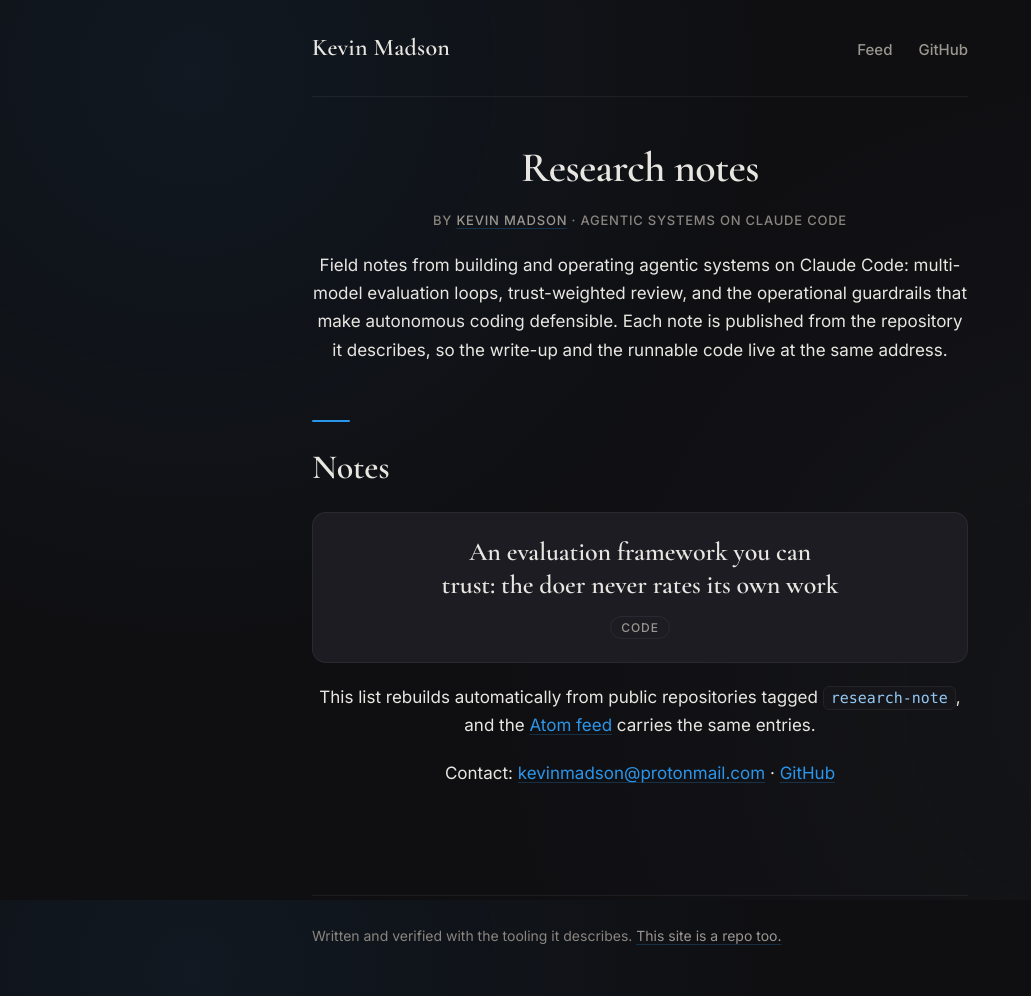
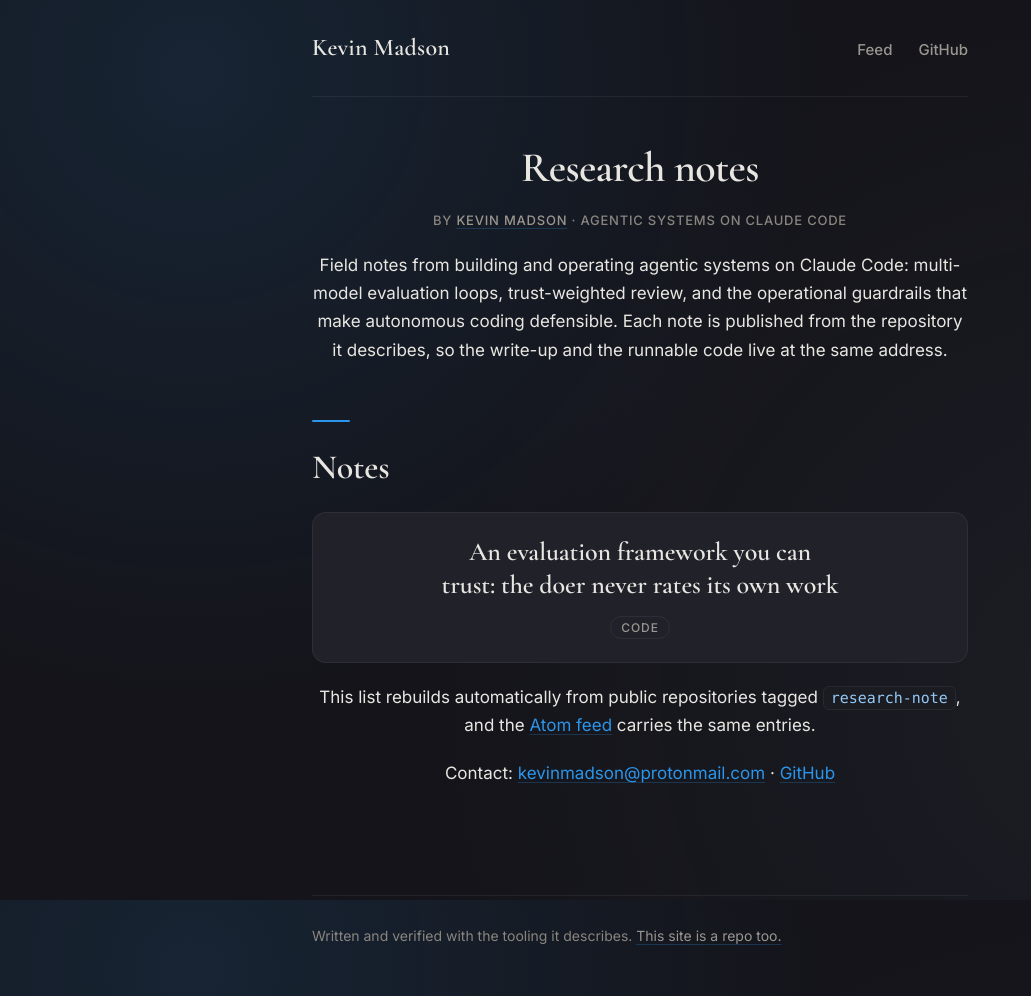
Before and after one commit to KiwiMaddog2020/kiwimaddog2020.github.io, a Jekyll site: the page built from index.md, in a window 1280 px wide. Shown: the whole page, without its empty margins (0-1031 px from the left). Built offline with Jekyll 4.4.1, drawn with Linux system fonts in a browser that asks for light colours; our own code applies the rules of GitHub Pages for plain Markdown files.

Commit message:
feat(design): lift the background, brighten the lighting, center the bio card
Raises the ink ground (--bg 0f0f12 -> 14141a, elevated/card lifted to match) so
the page reads less dark while keeping the dark vibe; boosts the radial washes
(more colour, a touch wider); centers blockquote text so the forwarded-reader
card and the pull-quotes sit centered.

```diff
--- a/assets/research-notes.css
+++ b/assets/research-notes.css
@@ -63,9 +63,9 @@
 }
 
 :root {
-  --bg: #0f0f12;
-  --bg-elevated: #16161a;
-  --bg-card: #1c1c22;
+  --bg: #14141a;
+  --bg-elevated: #1b1b22;
+  --bg-card: #21212a;
   --accent: #2a95ea;
   --accent-bright: #5aabf6;
   --accent-soft: #94c9f5;
@@ -97,8 +97,8 @@
   -webkit-font-smoothing: antialiased;
   -moz-osx-font-smoothing: grayscale;
   background-image:
-    radial-gradient(circle at 15% 8%, rgba(42, 149, 234, 0.07) 0%, transparent 42%),
-    radial-gradient(circle at 88% 78%, rgba(122, 138, 158, 0.05) 0%, transparent 48%);
+    radial-gradient(circle at 15% 8%, rgba(42, 149, 234, 0.12) 0%, transparent 46%),
+    radial-gradient(circle at 88% 78%, rgba(122, 138, 158, 0.08) 0%, transparent 52%);
   background-attachment: fixed;
 }
 
@@ -331,7 +331,7 @@
   hyphens: manual;
 }
 /* Cards keep their text left-aligned even while body paragraphs center. */
-blockquote p { text-align: left; }
+blockquote p { text-align: center; }
 blockquote p:last-child { margin-bottom: 0; }
 blockquote strong { color: var(--text); }
 
```
